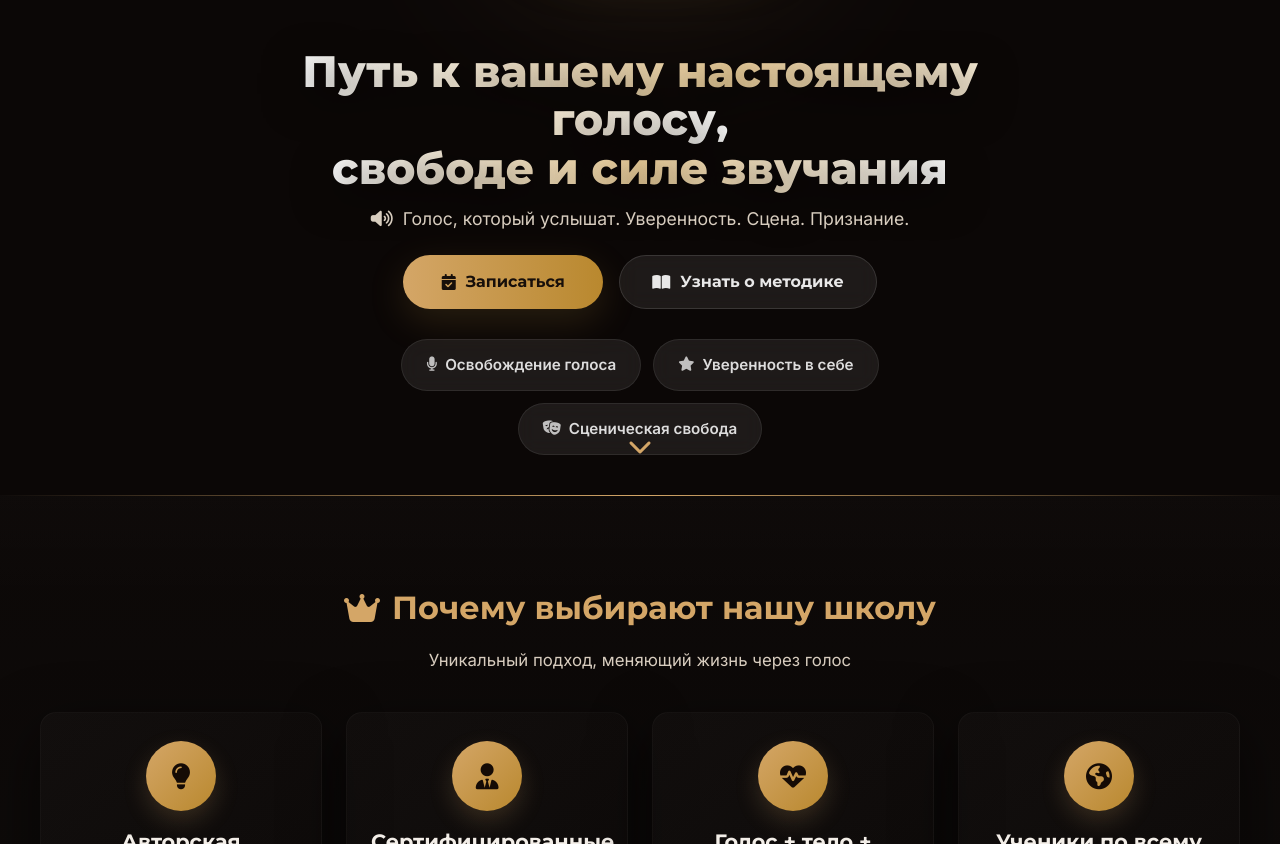
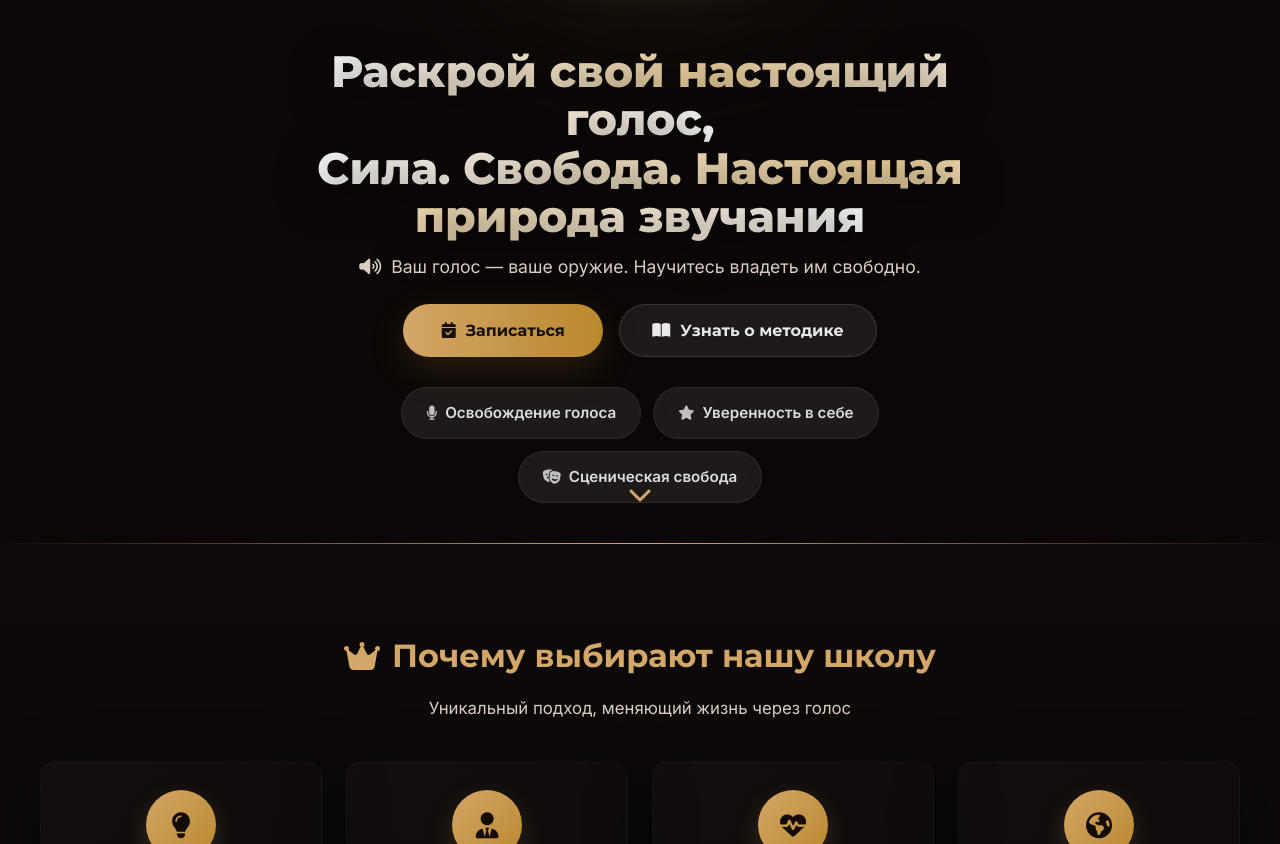
Before and after one commit to 3igrplc-hue/radavocal, a plain HTML site: page index.html in a window 1280 px wide. Shown: the part 1266-2110 px from the top of the page. Drawn offline with Linux system fonts and the light colour scheme; animation ran at ten frames a second.

Commit message:
change text голос ваше оружие

```diff
--- a/index.html
+++ b/index.html
@@ -73,11 +73,11 @@
     <!-- Основной текст -->
     <div class="hero-content">
         <h1 class="hero-title">
-            <span class="title-glow">Путь к вашему настоящему голосу,</span><br>
-            <span class="title-glow">свободе и силе звучания</span>
+            <span class="title-glow">Раскрой свой настоящий голос,</span><br>
+            <span class="title-glow">Сила. Свобода. Настоящая природа звучания</span>
         </h1>
         <p class="hero-subtitle">
-            <i class="fas fa-volume-up"></i> Голос, который услышат. Уверенность. Сцена. Признание.
+            <i class="fas fa-volume-up"></i> Ваш голос — ваше оружие. Научитесь владеть им свободно.
         </p>
 
         <div class="hero-buttons">
```
